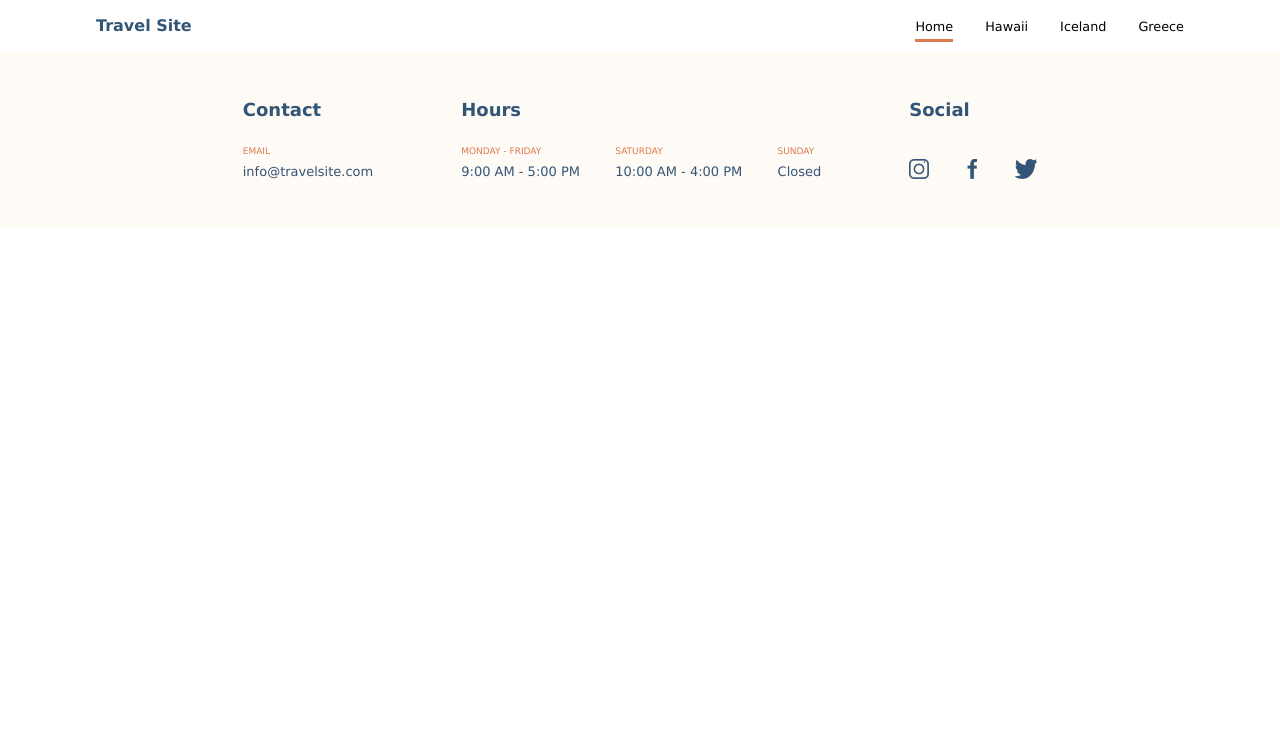
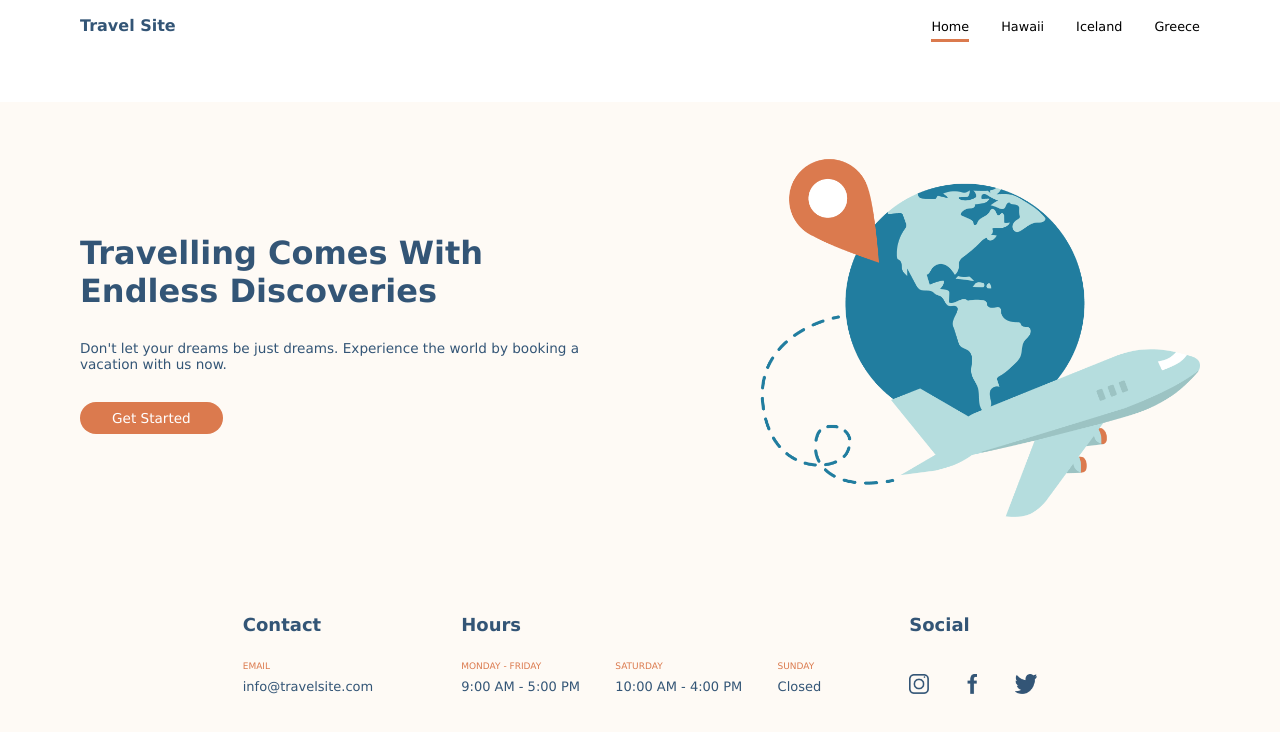
Before and after one commit to andrewchun041/travel-site, a plain HTML site: page index.html in a window 1280 px wide. Drawn offline with Linux system fonts and the light colour scheme.

Commit message:
add main page banner with title, description, button (no link), image :sparkles:

```diff
--- a/css/global.css
+++ b/css/global.css
@@ -13,11 +13,12 @@ Header Section
     display: flex;
     justify-content: space-between;
     align-items: baseline;
-    padding: 0 5rem;
+    padding: 0 4rem;
     background-color: #FFFFFF;
 }
 .site-header__logo {
     text-decoration: none;
+    /* 1rem */
     font-size: medium;
     font-weight: bold;
     color: #335576;
--- a/css/main.css
+++ b/css/main.css
@@ -0,0 +1,46 @@
+/*
+--------------
+Banner Section
+--------------
+*/
+
+.banner {
+    display: flex;
+    justify-content: space-between;
+    align-items: center;
+    background-color: #FEFAF5;
+    padding: 3rem 5rem;
+    margin-top: 51px;
+}
+.banner__text {
+    display: flex;
+    flex-direction: column;
+    justify-content: space-between;
+    align-items: flex-start;
+    height: 12.5rem;
+    color: #335576;
+}
+.banner__title {
+    /* 2rem */
+    font-size: xx-large;
+    font-weight: bolder;
+    width: 30rem;
+}
+.banner__description {
+    font-size: 0.85rem;
+    width: 32.5rem;
+}
+.banner__img {
+    width: 27.5rem;
+}
+
+.btn {
+    background-color: #DB7A4E;
+    padding: 0.5rem 2rem;
+    border-radius: 1rem;
+
+    text-decoration: none;
+    font-size: 0.85rem;
+    font-weight: 400;
+    color: #FFFFFF;
+}
--- a/index.html
+++ b/index.html
@@ -7,7 +7,9 @@
     <link rel="stylesheet" href="./css/global.css">
     <link rel="stylesheet" href="./css/main.css">
 </head>
+
 <body>
+
     <header class="site-header">
         <a class="site-header__logo" href="#">Travel Site</a>
         <nav class="primary-nav">
@@ -27,6 +29,27 @@
             </ul>
         </nav>
     </header>
+
+    <main>
+        <section class="banner">
+            <div class="banner__text">
+
+                <h1 class="banner__title">Travelling Comes With Endless Discoveries</h1>
+                <p class="banner__description">Don't let your dreams be just dreams. Experience
+                    the world by booking a vacation with us now.</p>
+                <a class="btn" href="#">Get Started</a>
+            </div>
+            <img
+                class="banner__img"
+                src="./assets/Images/hero.png"
+                alt="plane leaving the globe with location marker at origin"
+            >
+        </section>
+        <section>
+
+        </section>
+    </main>
+
     <footer class="footer-section">
         <div class="footer-subsection">
             <h2 class="footer-subsection__title">Contact</h2>
@@ -61,5 +84,6 @@
             </div>
         </div>
     </footer>
+
 </body>
 </html>
```
